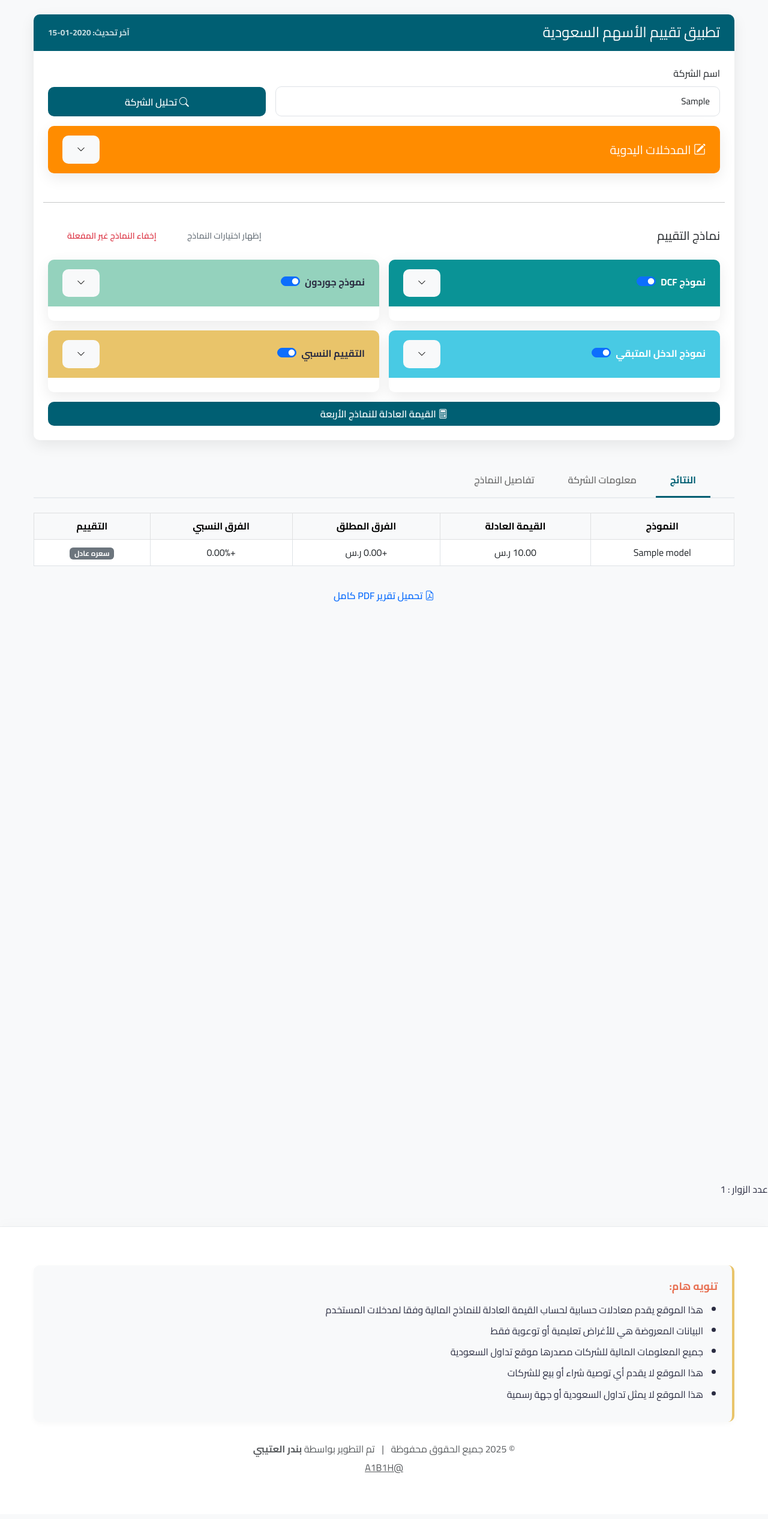
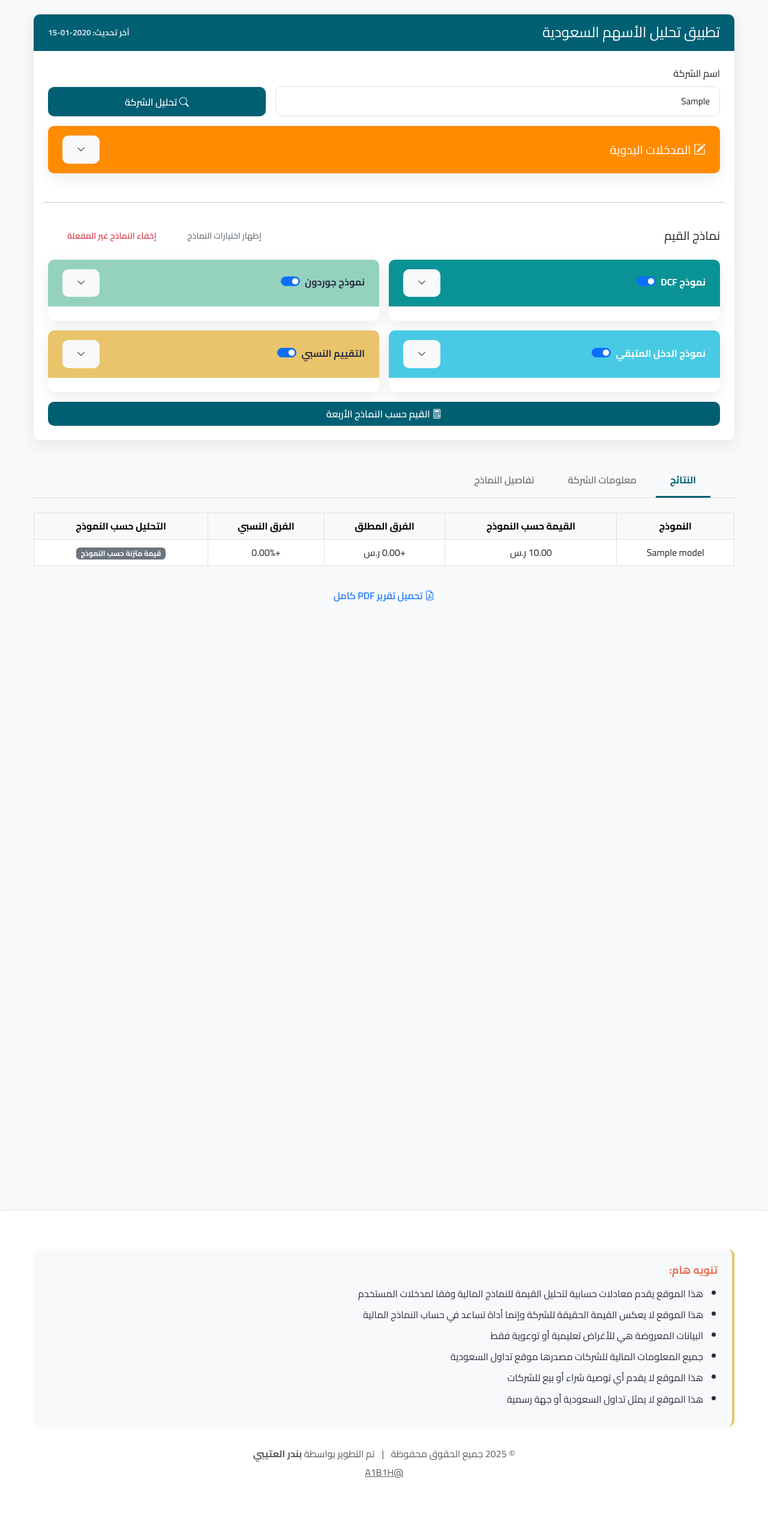
Before and after one commit to Bandar1414/valuation-app, a Flask app: template app/templates/index.html in a window 1280 px wide. Shown: the whole page at 60% size. Before the commit the page ends 2457 px from the top, so only its background shows below. Run offline with Flask 3, Linux system fonts and the light colour scheme; the template is opened without the code that fills it: most values are stand-ins (such as "Sample title", 1, 10 or a date in 2020).

```diff
--- a/app/routes.py
+++ b/app/routes.py
@@ -10,7 +10,12 @@ from app.plotting import generate_plot
 from weasyprint import HTML
 import os
 import tempfile
-from app.visitor_tracker import count_unique_visitor, get_visitor_count
+from app.visitor_tracker import count_unique_visitor, get_visitor_count, get_total_visits
+
+# في أي دالة:
+visitors_count = get_visitor_count()
+total_visits = get_total_visits()
+
 
 main_blueprint = Blueprint('main', __name__)
 
--- a/app/templates/base.html
+++ b/app/templates/base.html
@@ -3,7 +3,7 @@
 <head>
     <meta charset="UTF-8">
     <meta name="viewport" content="width=device-width, initial-scale=1.0">
-    <title>{% block title %}تحليل و تقييم الأسهم السعودية{% endblock %}</title>
+    <title>{% block title %}تحليل الأسهم السعودية{% endblock %}</title>
     <link href="https://cdn.jsdelivr.net/npm/bootstrap@5.3.0/dist/css/bootstrap.min.css" rel="stylesheet">
     <link rel="stylesheet" href="https://cdn.jsdelivr.net/npm/bootstrap-icons@1.10.0/font/bootstrap-icons.css">
     <link href="https://fonts.googleapis.com/css2?family=Cairo:wght@400;600;700&display=swap" rel="stylesheet">
@@ -305,7 +305,6 @@
     <div class="container py-4 fade-in">
         {% block content %}{% endblock %}
     </div>
-                    <p>عدد الزوار : {{ visitor_count }}</p>
 
     <!-- تذييل الصفحة -->
     <footer class="copyright-footer">
@@ -314,8 +313,9 @@
             <div class="disclaimer-box">
                 <h6 class="disclaimer-title">تنويه هام:</h6>
                 <ul>
-                    <li>هذا الموقع يقدم معادلات حسابية لحساب القيمة العادلة للنماذج المالية وفقا لمدخلات المستخدم</li>
-                    <li>البيانات المعروضة هي للأغراض تعليمية أو توعوية فقط </li>
+                    <li>هذا الموقع يقدم معادلات حسابية لتحليل القيمة للنماذج المالية وفقا لمدخلات المستخدم</li>
+                    <li>هذا الموقع لا يعكس القيمة الحقيقة للشركة وإنما أداة تساعد في حساب النماذج المالية </li>
+                    <li>البيانات المعروضة هي للأغراض تعليمية أو توعوية فقط</li>
                     <li>جميع المعلومات المالية للشركات مصدرها موقع تداول السعودية</li>
                     <li>هذا الموقع لا يقدم أي توصية شراء أو بيع للشركات</li>
                     <li>هذا الموقع لا يمثل تداول السعودية أو جهة رسمية</li>
--- a/app/templates/partials/search_form.html
+++ b/app/templates/partials/search_form.html
@@ -1,6 +1,6 @@
 <div class="card">
   <div class="card-header d-flex justify-content-between align-items-center">
-    <h4 class="mb-0">تطبيق تقييم الأسهم السعودية</h4>
+    <h4 class="mb-0">تطبيق تحليل الأسهم السعودية</h4>
     <span class="last-update text-white">آخر تحديث: {{ last_update }}</span>
   </div>
   <div class="card-body">
@@ -82,10 +82,10 @@
 
       <hr class="mt-4">
 
-      <!-- نماذج التقييم -->
+      <!-- نماذج القيم -->
       <div class="col-12">
         <div class="d-flex justify-content-between align-items-center mb-3">
-          <h5 class="mb-0">نماذج التقييم</h5>
+          <h5 class="mb-0">نماذج القيم</h5>
           <div>
             <button type="button" class="btn btn-sm btn-outline-secondary" id="toggleModelsBtn">
               إظهار اختيارات النماذج
@@ -230,15 +230,15 @@
 
       <div class="col-12 mt-3">
         <button type="submit" class="btn btn-primary w-100 py-2" id="calculateBtn">
-          <i class="bi bi-calculator"></i> القيمة العادلة للنماذج الأربعة
+          <i class="bi bi-calculator"></i> القيم حسب النماذج الأربعة
         </button>
       </div>
 
-      <!-- نتائج التقييم -->
+      <!-- نتائج التحليل -->
       <div class="col-12 mt-3" id="resultsContainer" style="display: none;">
         <div class="card border-success">
           <div class="card-header bg-success text-white">
-            <h5 class="mb-0"><i class="bi bi-graph-up"></i> نتائج التقييم</h5>
+            <h5 class="mb-0"><i class="bi bi-graph-up"></i> نتائج التحليل</h5>
           </div>
           <div class="card-body" id="valuationResults">
             <!-- سيتم عرض النتائج هنا -->
@@ -382,7 +382,7 @@ document.addEventListener('DOMContentLoaded', function() {
     }
   });
 
-  // عرض نتائج التقييم
+  // عرض نتائج التحليل
   function displayValuationResults(results) {
     const container = document.getElementById('resultsContainer');
     const resultsDiv = document.getElementById('valuationResults');
@@ -393,9 +393,9 @@ document.addEventListener('DOMContentLoaded', function() {
         <table class="table table-bordered">
           <thead class="table-light">
             <tr>
-              <th>نموذج التقييم</th>
-              <th>القيمة العادلة (ر.س)</th>
-              <th>التقييم</th>
+              <th>نموذج التحليل</th>
+              <th>القيمة حسب النموذج (ر.س)</th>
+              <th>التحليل</th>
             </tr>
           </thead>
           <tbody>`;
--- a/app/templates/partials/valuation_results.html
+++ b/app/templates/partials/valuation_results.html
@@ -3,10 +3,10 @@
     <thead class="table-light">
       <tr>
         <th>النموذج</th>
-        <th>القيمة العادلة</th>
+        <th>القيمة حسب النموذج</th>
         <th>الفرق المطلق</th>
         <th>الفرق النسبي</th>
-        <th>التقييم</th>
+        <th>التحليل حسب النموذج</th>
       </tr>
     </thead>
     <tbody>
@@ -39,11 +39,11 @@
               </td>
               <td>
                 {% if percent_diff > 10 %}
-                  <span class="badge bg-success">مقوم بأقل من قيمته</span>
+                  <span class="badge bg-success">أقل من قيمته حسب النموذج</span>
                 {% elif percent_diff < -10 %}
-                  <span class="badge bg-danger">مقوم بأعلى من قيمته</span>
+                  <span class="badge bg-danger">أعلى من قيمته حسب النموذج</span>
                 {% else %}
-                  <span class="badge bg-secondary">سعره عادل</span>
+                  <span class="badge bg-secondary">قيمة متزنة حسب النموذج</span>
                 {% endif %}
 
                 {# عرض مكرر المستخدم إذا موجود #}
@@ -56,7 +56,7 @@
         {% endfor %}
       {% else %}
         <tr>
-          <td colspan="5">لا توجد بيانات للتقييم</td>
+          <td colspan="5">لا توجد بيانات للتحليل</td>
         </tr>
       {% endif %}
     </tbody>
--- a/app/visitor_tracker.py
+++ b/app/visitor_tracker.py
@@ -1,38 +1,51 @@
-import sqlite3
+import json
+import os
 from flask import request
+from datetime import datetime
 
-DB_FILE = 'visitors.db'
+TMP_DIR = 'tmp'
+VISITORS_FILE = os.path.join(TMP_DIR, 'visitors.json')
+os.makedirs(TMP_DIR, exist_ok=True)
 
-# إنشاء الجدول لو لم يكن موجودًا
-def init_db():
-    conn = sqlite3.connect(DB_FILE)
-    cursor = conn.cursor()
-    cursor.execute('''
-        CREATE TABLE IF NOT EXISTS visitors (
-            ip TEXT PRIMARY KEY,
-            timestamp DATETIME DEFAULT CURRENT_TIMESTAMP
-        )
-    ''')
-    conn.commit()
-    conn.close()
+def load_visitors():
+    if os.path.exists(VISITORS_FILE):
+        with open(VISITORS_FILE, 'r', encoding='utf-8') as f:
+            return json.load(f)
+    return {
+        "total_visits": 0,
+        "ips": {}
+    }
 
-# تسجيل الزائر الفريد
+def save_visitors(data):
+    with open(VISITORS_FILE, 'w', encoding='utf-8') as f:
+        json.dump(data, f, ensure_ascii=False, indent=2)
+
 def count_unique_visitor():
+    data = load_visitors()
     ip = request.remote_addr
-    conn = sqlite3.connect(DB_FILE)
-    cursor = conn.cursor()
-    cursor.execute('SELECT 1 FROM visitors WHERE ip = ?', (ip,))
-    exists = cursor.fetchone()
-    if not exists:
-        cursor.execute('INSERT INTO visitors (ip) VALUES (?)', (ip,))
-        conn.commit()
-    conn.close()
+    now = datetime.now().strftime("%Y-%m-%d %H:%M:%S")
 
-# عرض العدد الإجمالي
+    if ip not in data["ips"]:
+        data["ips"][ip] = {
+            "first_visit": now,
+            "visits": 1,
+            "last_visit": now
+        }
+    else:
+        data["ips"][ip]["visits"] += 1
+        data["ips"][ip]["last_visit"] = now
+
+    data["total_visits"] += 1
+    save_visitors(data)
+
 def get_visitor_count():
-    conn = sqlite3.connect(DB_FILE)
-    cursor = conn.cursor()
-    cursor.execute('SELECT COUNT(*) FROM visitors')
-    count = cursor.fetchone()[0]
-    conn.close()
-    return count
+    data = load_visitors()
+    return len(data["ips"])
+
+def get_total_visits():
+    data = load_visitors()
+    return data.get("total_visits", 0)
+
+def get_all_visitors():
+    data = load_visitors()
+    return data["ips"]
```
Also changed, not shown: app/__init__.py (+4 -7 lines), app/models/visitor_model.py (added, +9 -0 lines), app/templates/valuation_pdf_report.html (+17 -15 lines), 4 other files.
